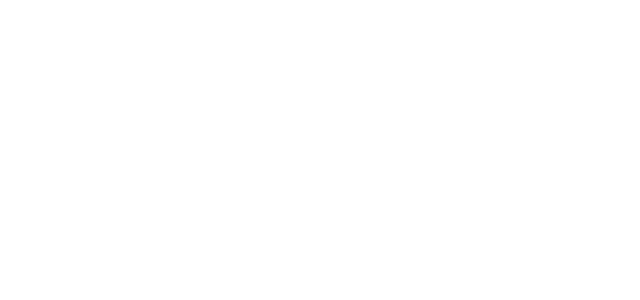
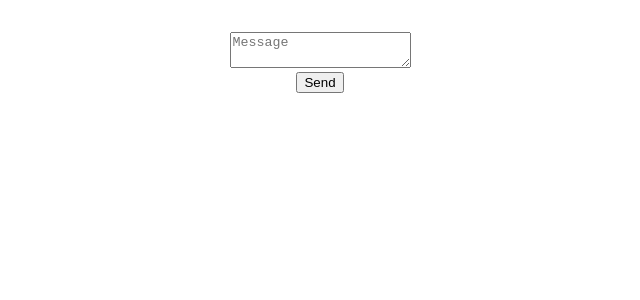
Before and after one commit to kauanper/Memoria-de-um-Componente, a React (Vite) app: page /desafio3 in a window 1280 px wide. Before the commit this address had no page. Shown: the top 300 px of the page, without its empty margins (320-960 px from the left). Built offline with nearby package versions, Linux system fonts and the light colour scheme.

Commit message:
concluindo desafio 3

```diff
--- a/src/App.jsx
+++ b/src/App.jsx
@@ -2,6 +2,7 @@
 import Menu from './Menu';
 import Desafio1App from './desafio1/App';
 import Desafio2App from './desafio2/App';
+import Desafio3App from './desafio3/App';
 
 export default function App() {
   return (
@@ -9,6 +10,7 @@
       <Route path="/" element={<Menu />} />
       <Route path="/desafio1" element={<Desafio1App />} />
       <Route path="/desafio2" element={<Desafio2App/>} />
+      <Route path="/desafio3" element={<Desafio3App/>} />
     </Routes>
   );
 }
--- a/src/desafio3/App.jsx
+++ b/src/desafio3/App.jsx
@@ -1,29 +1,28 @@
 import { useState } from 'react';
 
-export default function FeedbackForm() {
+export default function Desafio3App() {
   const [isSent, setIsSent] = useState(false);
-
-  if (isSent) {
-    return <h1>Thank you!</h1>;
-  } else {
   const [message, setMessage] = useState('');
 
-    return (
-      <form
-        onSubmit={(e) => {
+  function handleSubmit(e) {
     e.preventDefault();
     alert(`Sending: "${message}"`);
     setIsSent(true);
-        }}
-      >
+  }
+
+  if (isSent) {
+    return <h1 style={{ textAlign: 'center', marginTop: '2rem' }}>Thank you!</h1 >;
+  }
+
+  return (
+    <form onSubmit={handleSubmit} style={{ textAlign: 'center', marginTop: '2rem' }}>
       <textarea
         placeholder="Message"
         value={message}
-          onChange={(e) => setMessage(e.target.value)}
+        onChange={e => setMessage(e.target.value)}
       />
       <br />
       <button type="submit">Send</button>
     </form>
   );
 }
-}
```
Lines whose indentation alone changed are shown as unchanged.
